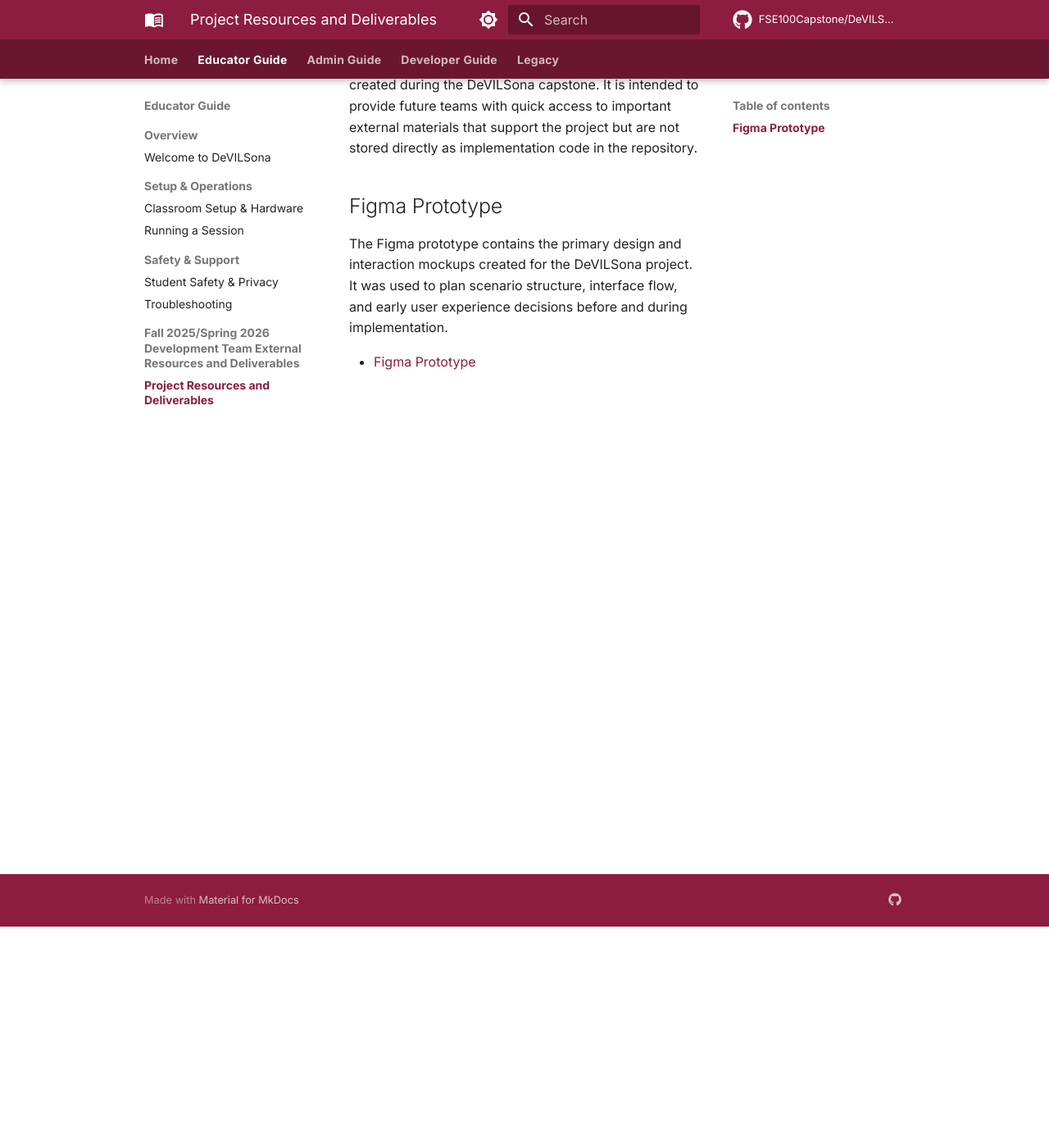
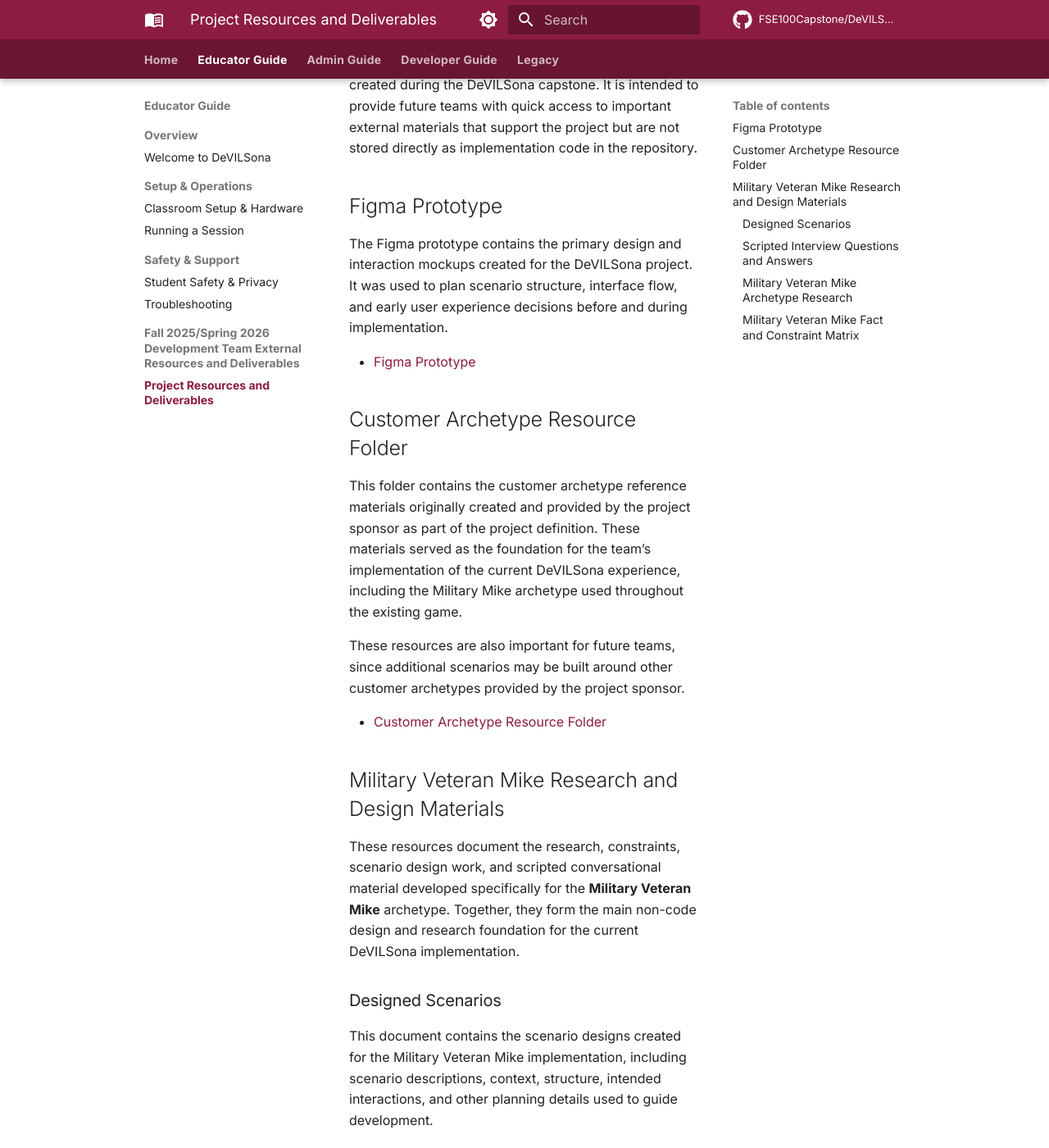
Before and after one commit to FSE100Capstone/DeVILSona-docs, an MkDocs documentation site: the page built from docs/educator-guide/project-resources-and-deliverables.md, in a window 1280 px wide and 1400 px high, scrolled down 270 px. Shown: the whole window at 82% size. Built offline with MkDocs 1.6.1 and Material for MkDocs 9.7.7, drawn with Linux system fonts in a browser that asks for light colours; comment, search, counter and statistics services are not loaded; some of the changed text lies outside the part shown.

Commit message:
Update project-resources-and-deliverables.md

```diff
--- a/docs/educator-guide/project-resources-and-deliverables.md
+++ b/docs/educator-guide/project-resources-and-deliverables.md
@@ -7,3 +7,39 @@ This page collects major project resources, design artifacts, research materials
 The Figma prototype contains the primary design and interaction mockups created for the DeVILSona project. It was used to plan scenario structure, interface flow, and early user experience decisions before and during implementation.
 
 - [Figma Prototype](https://www.figma.com/design/Bdi6wjxaKxjFydbq6f0LLl/FSE100-VR-Customer-Archetypes-Updated-Sprint-2?node-id=0-1&t=xmrnW6LKMITSr4U1-1)
+
+## Customer Archetype Resource Folder
+
+This folder contains the customer archetype reference materials originally created and provided by the project sponsor as part of the project definition. These materials served as the foundation for the team’s implementation of the current DeVILSona experience, including the Military Mike archetype used throughout the existing game.
+
+These resources are also important for future teams, since additional scenarios may be built around other customer archetypes provided by the project sponsor.
+
+- [Customer Archetype Resource Folder](https://drive.google.com/drive/folders/1Py_yuASVd7RmK579FrZ2szgvLpwQZo_4?usp=drive_link)
+
+## Military Veteran Mike Research and Design Materials
+
+These resources document the research, constraints, scenario design work, and scripted conversational material developed specifically for the **Military Veteran Mike** archetype. Together, they form the main non-code design and research foundation for the current DeVILSona implementation.
+
+### Designed Scenarios
+
+This document contains the scenario designs created for the Military Veteran Mike implementation, including scenario descriptions, context, structure, intended interactions, and other planning details used to guide development.
+
+- [Military Veteran Mike Designed Scenarios](https://docs.google.com/document/d/1AjrdD2VNTBt4Jt36pD0bas2lQXylwbtCsCMM8yzugq8/edit?usp=sharing)
+
+### Scripted Interview Questions and Answers
+
+This spreadsheet contains the scripted interview questions and answers developed for Military Veteran Mike, along with likely follow-up questions and responses used to support the conversational experience.
+
+- [Military Veteran Mike Scripted Interview Questions and Answers](https://docs.google.com/spreadsheets/d/1hYmiyaLL6Uu6InRr28ej9lIlY3-dWjxxRd30ASVo4tY/edit?usp=sharing)
+
+### Military Veteran Mike Archetype Research
+
+This document contains the broader research compiled for the Military Veteran Mike archetype, including background information, considerations, and supporting reference material used during design and implementation.
+
+- [Military Veteran Mike Archetype Research](https://docs.google.com/document/d/1CwYSBl_gxxbf9FtoUoEQqRRITtYYBJHNk23lFwz1EAw/edit?usp=sharing)
+
+### Military Veteran Mike Fact and Constraint Matrix
+
+This spreadsheet contains the fact and constraint matrix used to organize key archetype details, implementation considerations, and design constraints for Military Veteran Mike.
+
+- [Military Veteran Mike Fact and Constraint Matrix](https://docs.google.com/spreadsheets/d/138C3B176kA7OBNG4NMaaNsf6XcGC0WaOX5l34bYUahw/edit?usp=sharing)
```
